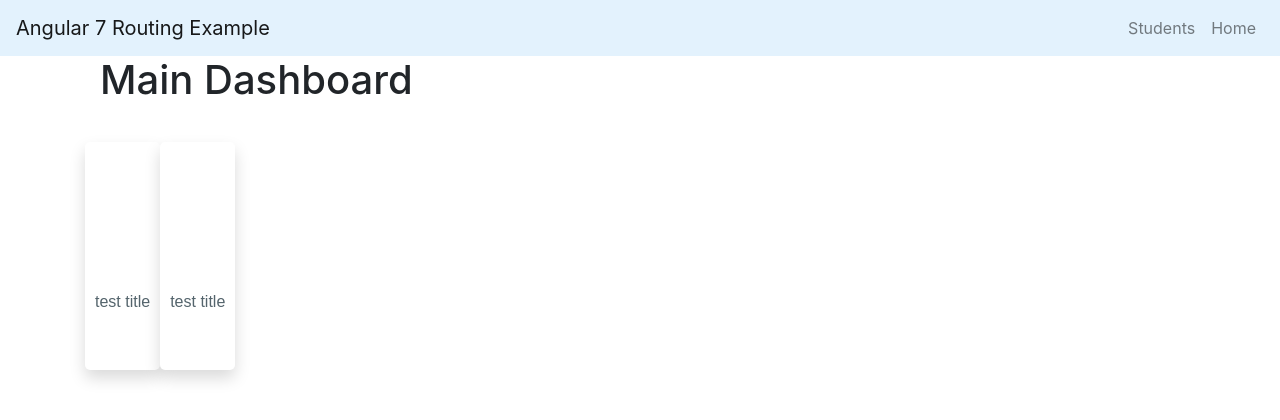
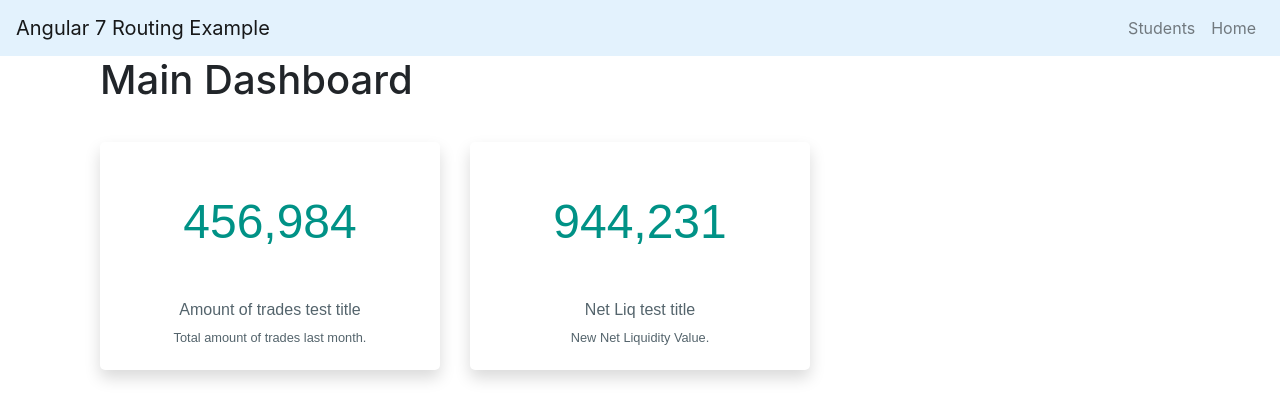
Before and after one commit to mxcheung/ng7, an Angular app in the folder dashboard/: page /home in a window 1280 px wide. Shown: the top 420 px of the page. Built offline with nearby package versions, Linux system fonts and the light colour scheme.

Commit message:
Update home.component.html

```diff
--- a/dashboard/src/app/home/home.component.html
+++ b/dashboard/src/app/home/home.component.html
@@ -1,13 +1,20 @@
 <div class="container-fluid">
   <h1> Main Dashboard </h1>
   <div class="row">
-    <app-dashboardpanel>
-
+    <app-dashboardpanel
+      class="col-lg-4 col-md-12"
+      [paneltype]="'bignumber'"
+      [bignumber]="'456,984'"
+      [title]="'Amount of trades'"
+      [description]="'Total amount of trades last month.'">
     </app-dashboardpanel>
 
-
-    <app-dashboardpanel>
-
+    <app-dashboardpanel
+    class="col-lg-4 col-md-12"
+    [paneltype]="'bignumber'"
+    [bignumber]="'944,231'"
+    [title]="'Net Liq'"
+    [description]="'New Net Liquidity Value.'">
     </app-dashboardpanel>
 
   </div>
```
